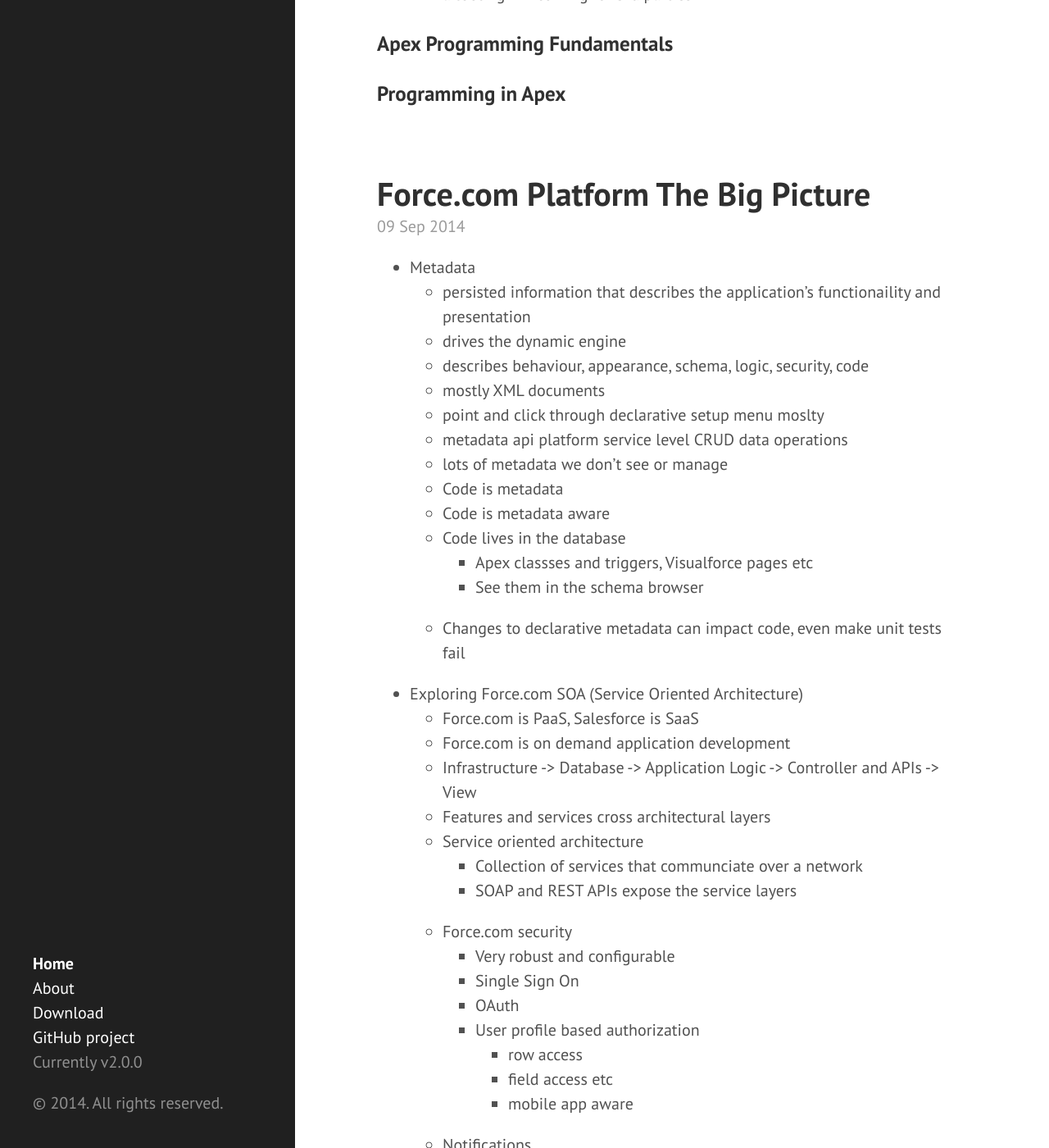
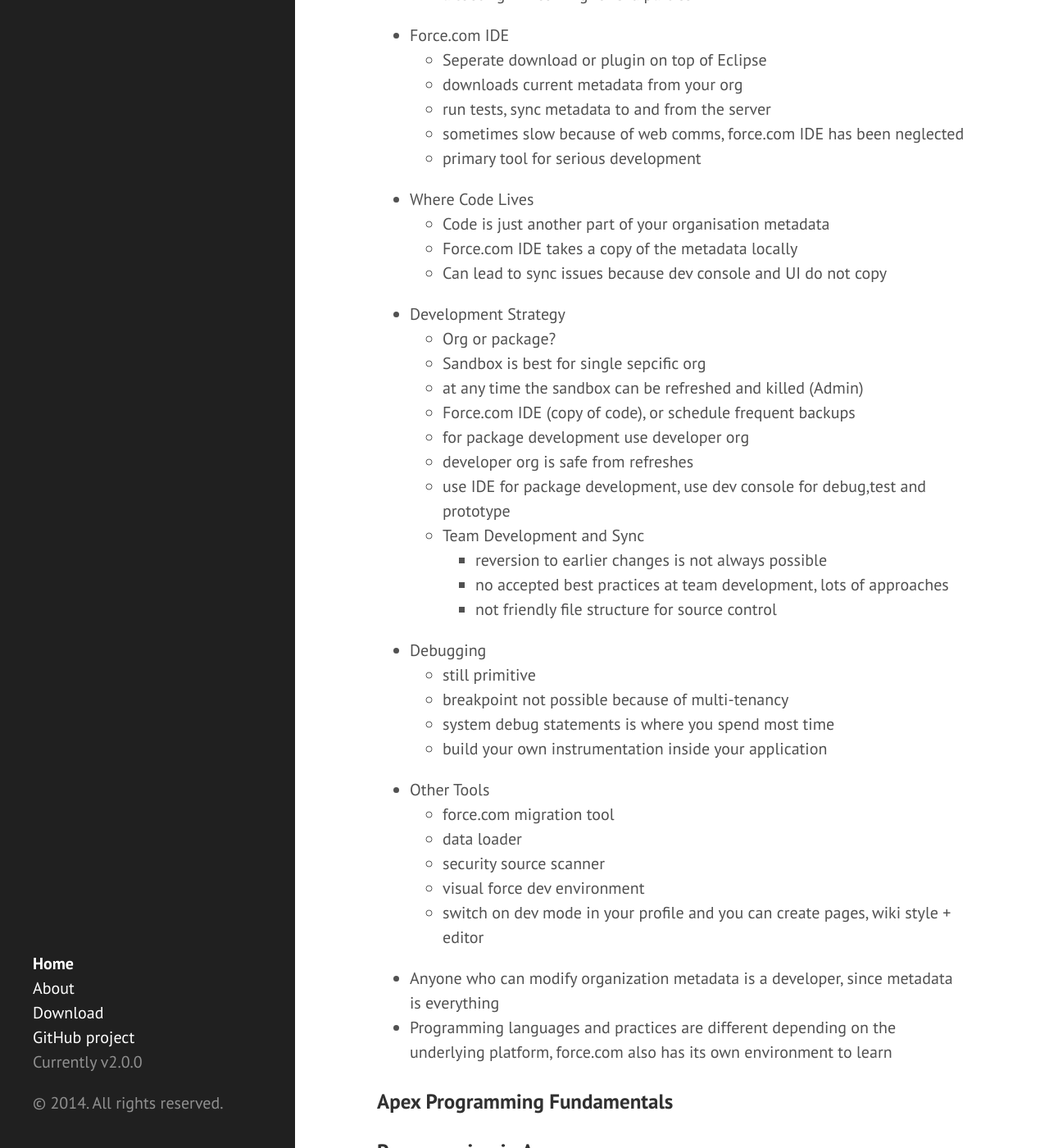
Before and after one commit to eneiand/eneiand.github.io, a Jekyll site: the page built from index.html, in a window 1280 px wide and 1400 px high, scrolled down 1872 px. Shown: the whole window at 82% size. Built offline with Jekyll 4.4.1, drawn with Linux system fonts in a browser that asks for light colours; Markdown is read by kramdown in place of the engine named in the settings; the list of posts is cut into pages by our own code.

Commit message:
Update 2014-09-10-force.com-apex-fundamentals.md

```diff
--- a/_posts/2014-09-10-force.com-apex-fundamentals.md
+++ b/_posts/2014-09-10-force.com-apex-fundamentals.md
@@ -43,6 +43,42 @@
   * limited performance, limited functionality on larger log files
   * evolving quickly
   * a tooling API coming for 3rd parties
+* Force.com IDE
+  * Seperate download or plugin on top of Eclipse
+  * downloads current metadata from your org
+  * run tests, sync metadata to and from the server
+  * sometimes slow because of web comms, force.com IDE has been neglected
+  * primary tool for serious development
+* Where Code Lives
+  * Code is just another part of your organisation metadata
+  * Force.com IDE takes a copy of the metadata locally
+  * Can lead to sync issues because dev console and UI do not copy
+* Development Strategy
+  * Org or package?
+  * Sandbox is best for single sepcific org
+  * at any time the sandbox can be refreshed and killed (Admin)
+  * Force.com IDE (copy of code), or schedule frequent backups
+  * for package development use developer org
+  * developer org is safe from refreshes
+  * use IDE for package development, use dev console for debug,test and prototype
+  * Team Development and Sync
+    * reversion to earlier changes is not always possible
+    * no accepted best practices at team development, lots of approaches
+    * not friendly file structure for source control
+ * Debugging
+   * still primitive
+   * breakpoint not possible because of multi-tenancy
+   * system debug statements is where you spend most time
+   * build your own instrumentation inside your application
+ * Other Tools
+   * force.com migration tool
+   * data loader
+   * security source scanner
+   * visual force dev environment
+   * switch on dev mode in your profile and you can create pages, wiki style + editor
+ * Anyone who can modify organization metadata is a developer, since metadata is everything
+ * Programming languages and practices are different depending on the underlying platform, force.com also has its own environment to learn
 
 ### Apex Programming Fundamentals
+
 ### Programming in Apex
```
